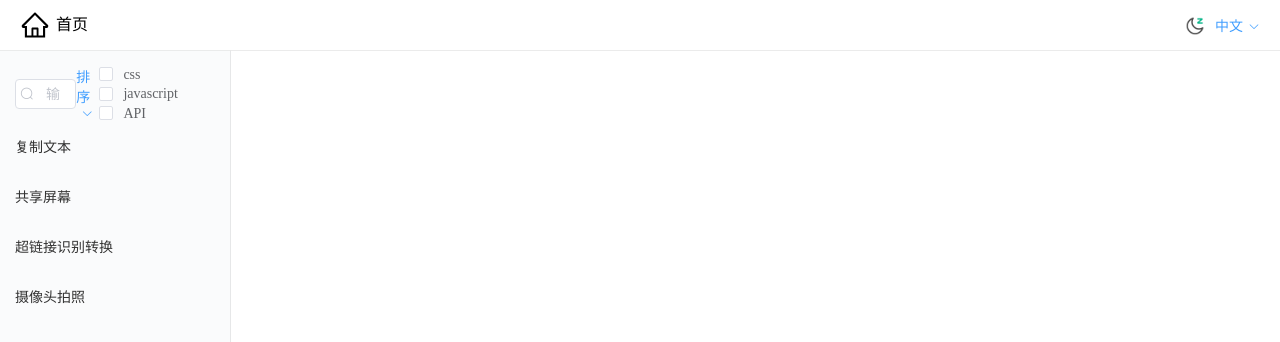
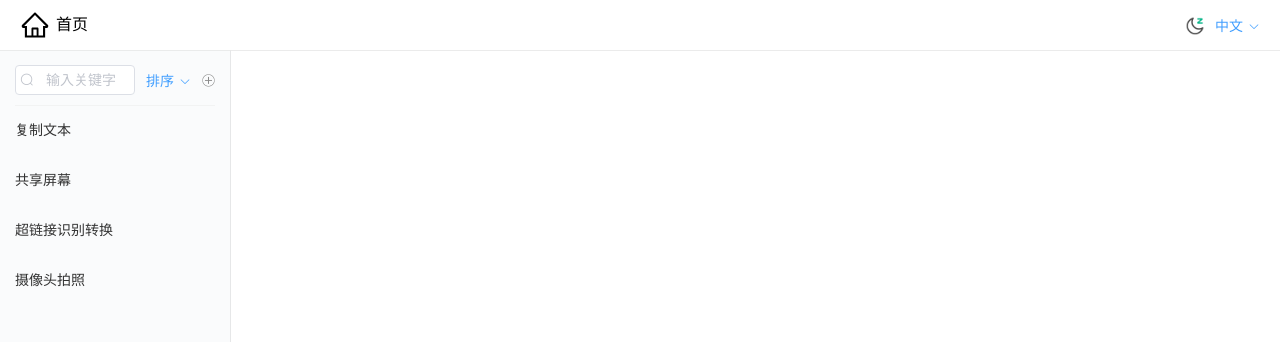
Before and after one commit to GellenLiu/my-demo-blog, a Vue app: page /#/my-demo-blog in a window 1280 px wide. Shown: the top 342 px of the page. Built offline with nearby package versions, Linux system fonts and the light colour scheme.

Commit message:
筛选UI优化

```diff
--- a/src/data/routerListData.js
+++ b/src/data/routerListData.js
@@ -30,7 +30,9 @@
             likes: '97',
             labels: [
                 'javascript'
-            ]
+            ],
+            reading: '999',
+            difficulty: '3'
         }
     },
     {
--- a/src/styles/demoHome.scss
+++ b/src/styles/demoHome.scss
@@ -63,6 +63,11 @@
         justify-content: space-between;
     }
 
+    .aside-content {
+        margin-top: 10px;
+        border-top: 1px solid rgba(169, 167, 167, 0.1);
+    }
+
     .router-list-item {
         height: 50px;
         line-height: 50px;
@@ -95,3 +100,10 @@
     height: 100vh;
     overflow-y: auto;
 }
+
+.more-select {
+    height: 13px;
+    width: 13px;
+    background: url(../assets//icon//more.png) no-repeat 0 0;
+    background-size: 100% 100%;
+}
--- a/src/views/demoHome.vue
+++ b/src/views/demoHome.vue
@@ -12,7 +12,6 @@
                         style="width: 120px; cursor: pointer"
                         @keyup.enter.native="searching"
                     ></el-input>
-                    <div class="more-select"></div>
                     <el-dropdown @command="sorting">
                         <span class="el-dropdown-link">
                             {{ $t('sort') }}<i class="el-icon-arrow-down el-icon--right"></i>
@@ -31,12 +30,17 @@
                             >
                         </el-dropdown-menu>
                     </el-dropdown>
+                    <div class="more-select" @click="showLabelSearch = !showLabelSearch"></div>
+
+                </div>
+                <div v-show="showLabelSearch">
                     <el-checkbox-group v-model="labelSearchList">
                         <el-checkbox label="css"></el-checkbox>
                         <el-checkbox label="javascript"></el-checkbox>
                         <el-checkbox label="API"></el-checkbox>
                     </el-checkbox-group>
                 </div>
+
                 <div class="aside-content">
                     <div
                         class="router-list-item"
@@ -69,7 +73,9 @@
     }
 })
 export default class TemplateCnp extends Vue {
-    searchValue = '';
+    labelOptions = ['css', 'javascript', 'API', 'Vue', 'canvas'];
+    searchValue:string = '';
+    showLabelSearch:boolean = false;
     options = [];
     remoteMethod() {}
     routerList = routerListData;
--- a/src/views/shareScreen/index.vue
+++ b/src/views/shareScreen/index.vue
@@ -58,6 +58,8 @@
       that.live(captureStream);
       console.log("captureSream");
       console.log(captureStream);
+      //noSysPermission （无系统权限）
+      //noPermission (没点确定)
       /*
     MediaStream {id: 'hW1oXkU2lBWzXvaHphmc7143NvEgzcrDWUeT', active: true, onaddtrack: null, onremovetrack: null, onactive: null, …}
 active: true
```
Also changed, not shown: src/assets/icon/more.png (added).
